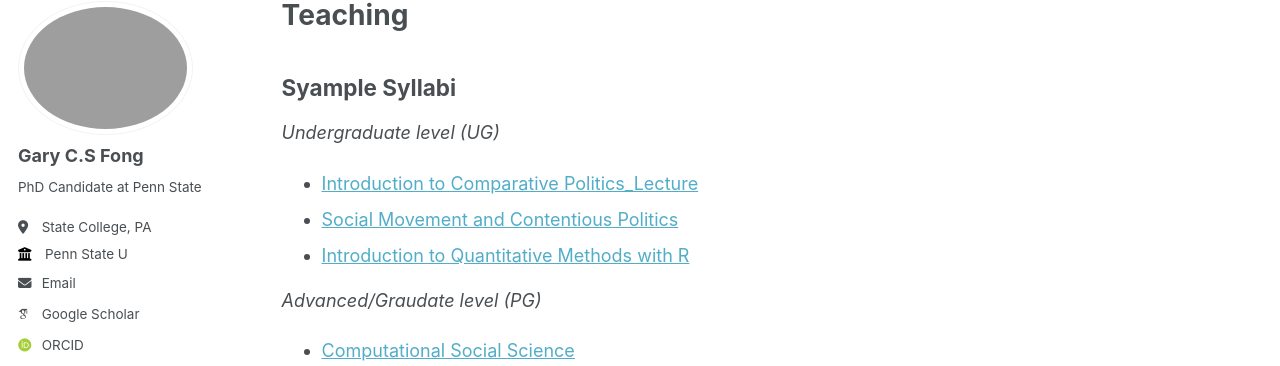
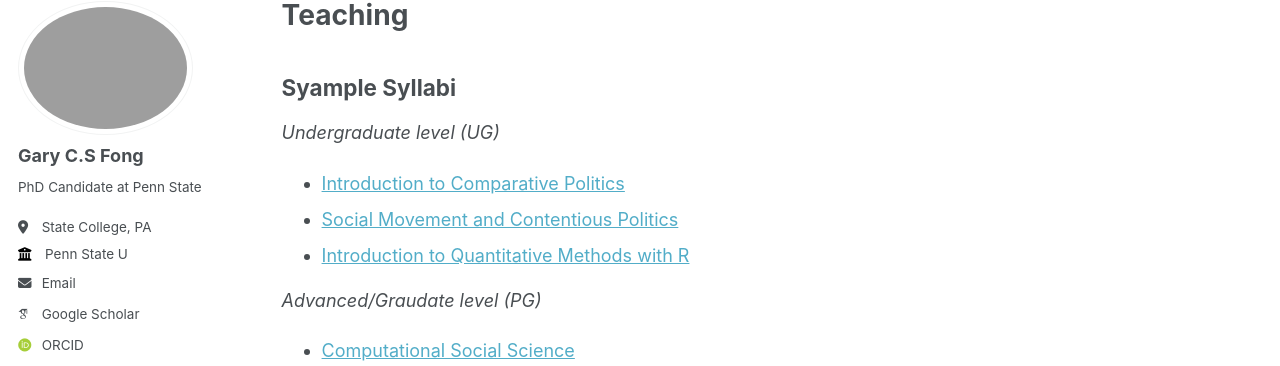
Before and after one commit to sap98fcs/sap98fcs.github.io, a Jekyll site: the page built from _pages/teaching.md, in a window 1280 px wide and 900 px high. Shown: the part 105-471 px from the top of the window. Built offline with Jekyll 4.4.1, drawn with Linux system fonts in a browser that asks for light colours; some web fonts are replaced.

Commit message:
Update teaching.md

```diff
--- a/_pages/teaching.md
+++ b/_pages/teaching.md
@@ -9,7 +9,7 @@ redirect_from:
 Syample Syllabi
 --------
 *Undergraduate level (UG)*
-* [Introduction to Comparative Politics_Lecture](/files/course/CP.pdf)
+* [Introduction to Comparative Politics](/files/course/CP.pdf)
 * [Social Movement and Contentious Politics](files/course/SM.pdf)
 * [Introduction to Quantitative Methods with R](files/course/QM.pdf)
 
```
